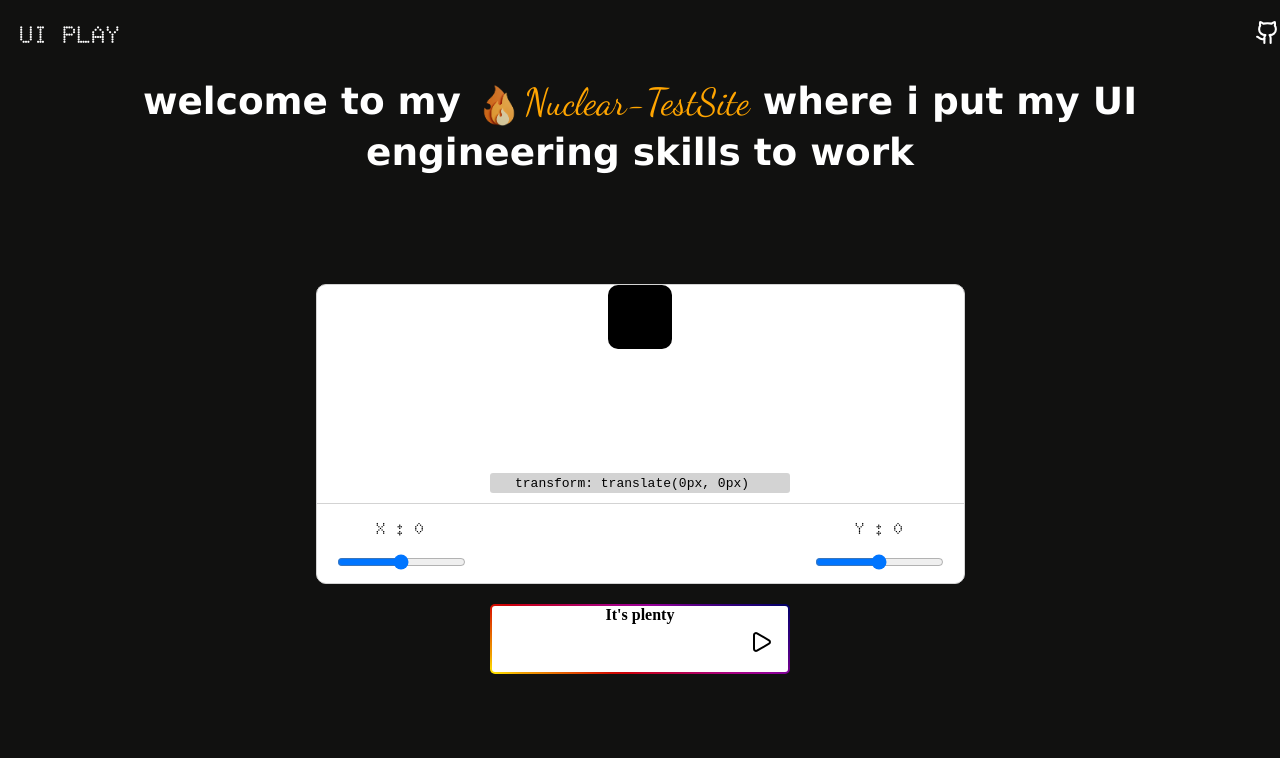
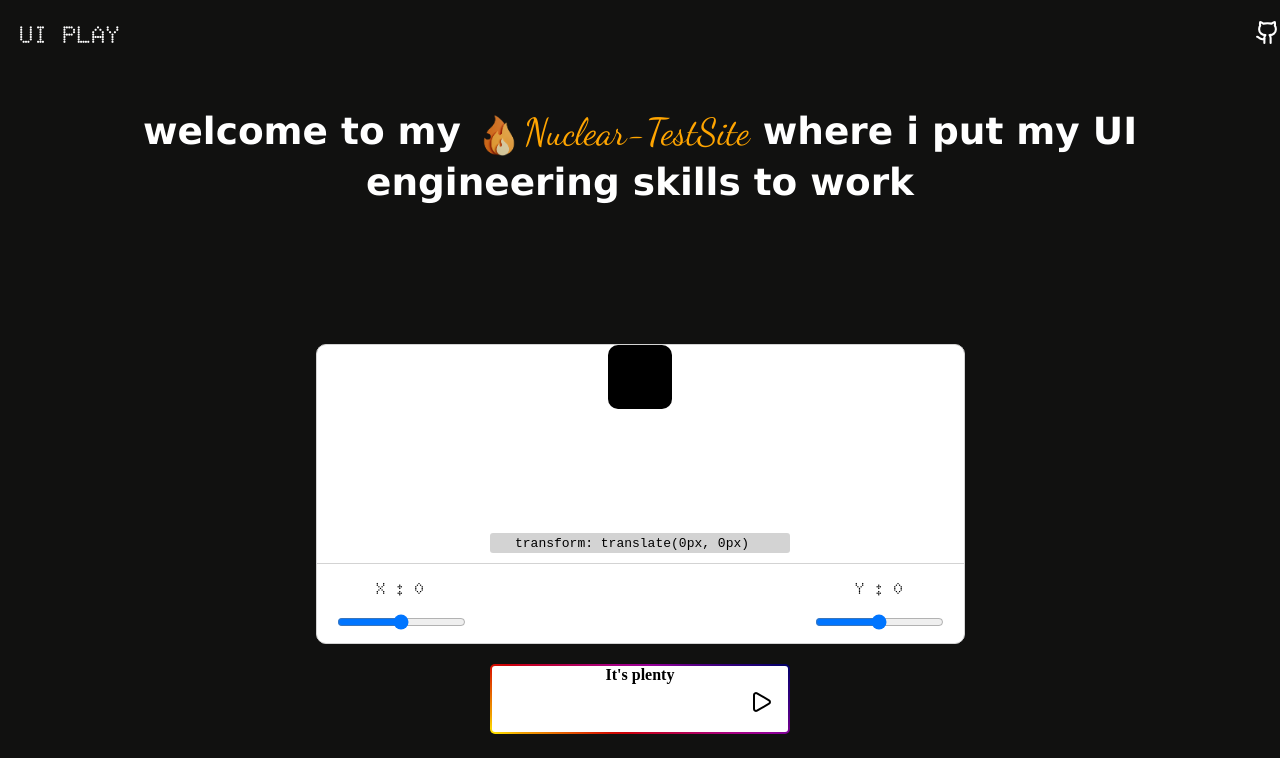
Before and after one commit to Genesispro-maker/ui-playground, a React (Vite) app in the folder ui/: page / in a window 1280 px wide. Shown: the top 758 px of the page. Built offline with nearby package versions, Linux system fonts and the light colour scheme.

Commit message:
Update global.css

```diff
--- a/ui/src/global.css
+++ b/ui/src/global.css
@@ -43,8 +43,11 @@ body{
   color: white;
   text-align: center;
   font-size: 2rem;
-  margin: 10px;
+  margin: 20px;
+  padding: 20px;
   font-family: Verdana, Geneva, Tahoma, sans-serif;
+  font-kerning: normal;
+  text-rendering: optimizeSpeed;
   font-weight: lighter;
   display: inline-block;
 }
@@ -60,16 +63,6 @@ body{
   float: left;
 }
 
-.engineering{
-  display: inline-block;
-  width: 200px;
-  height: 50px;
-  text-align: center;
-  vertical-align: middle;
-  text-align: center;
-  background-color: hsla(243 82% 46.3% / 0.38);
-  border-radius: 3px;
-}
 
 @media (max-width: 500px) and (min-width: 300px) and (orientation: portrait){
   .herotext{
```
